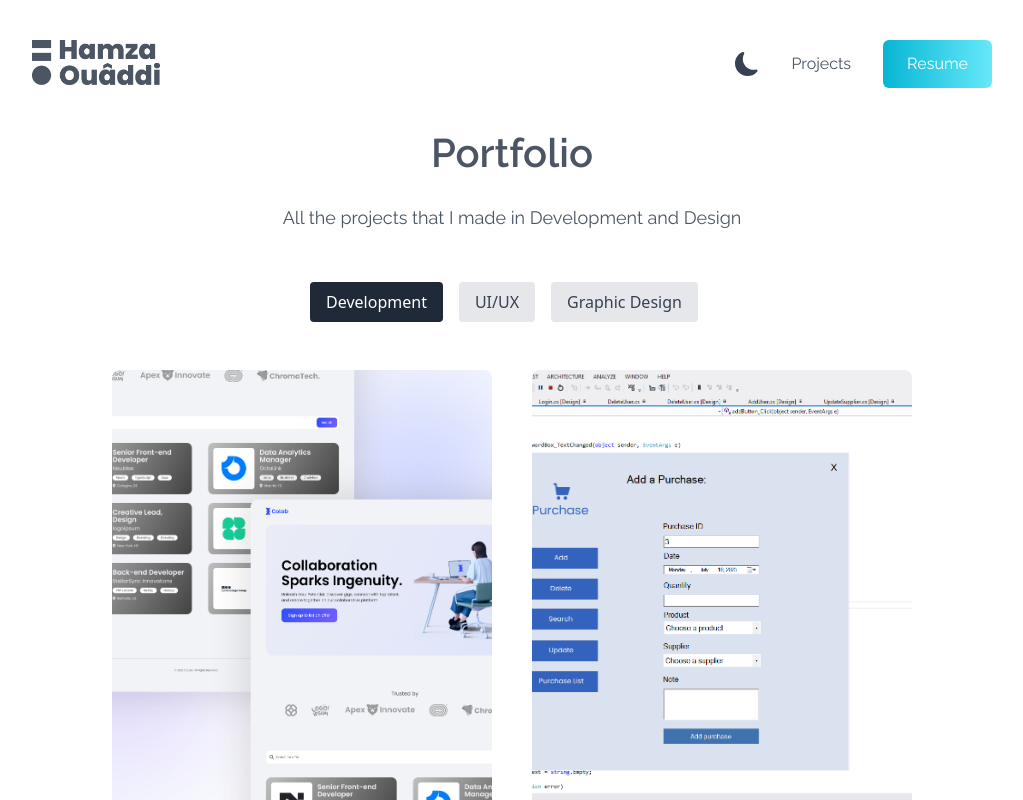
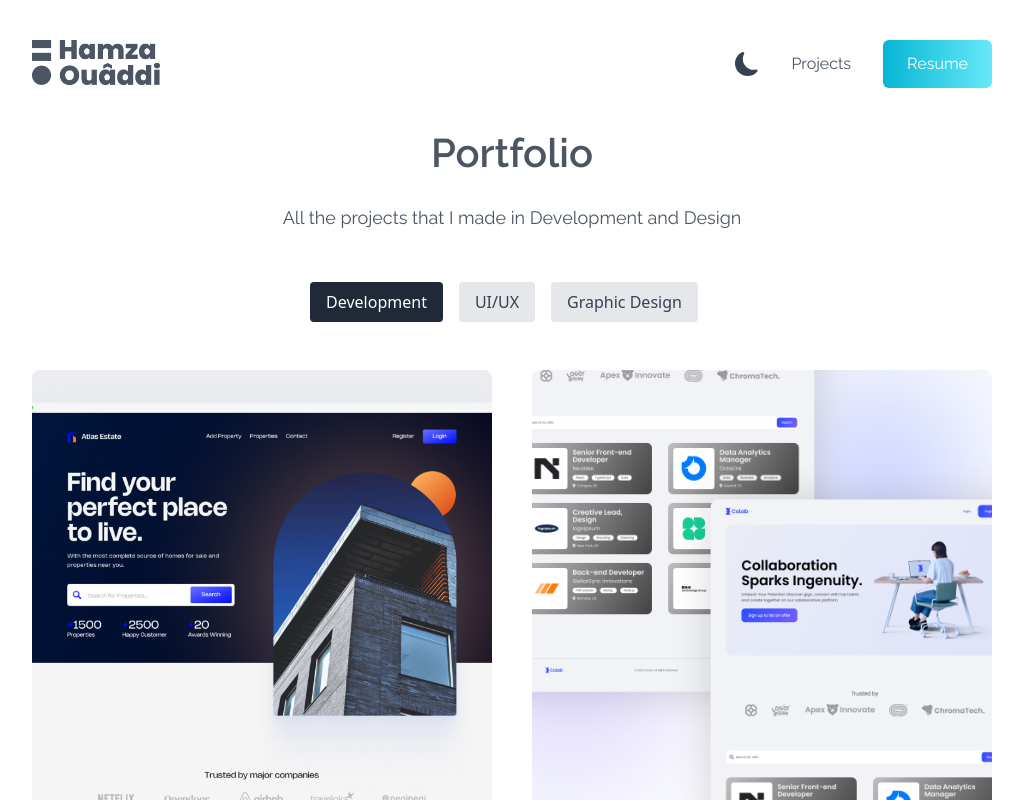
Before and after one commit to hamza-ouaddi/portfolio, a React (Vite) app: page /projects in a window 1280 px wide. Shown: the whole page, without its empty margins (128-1151 px from the left). Built offline with nearby package versions, Linux system fonts and the light colour scheme.

Commit message:
add skills icon for vuejs and laravel, as well as new projects

```diff
--- a/src/constants/SkillsData.jsx
+++ b/src/constants/SkillsData.jsx
@@ -4,6 +4,8 @@ import {
   SiJavascript,
   SiMongodb,
   SiReact,
+  SiVuedotjs,
+  SiLaravel,
   SiCsharp,
   SiMysql,
   SiBootstrap,
@@ -59,9 +61,21 @@ export const skills = [
   },
 
   {
+    id: "skill-17",
+    icon: <SiVuedotjs />,
+    title: "Vue.js",
+  },
+
+  {
     id: "skill-8",
     icon: <DiNodejsSmall />,
     title: "Node.js",
+  },
+
+  {
+    id: "skill-18",
+    icon: <SiLaravel />,
+    title: "PHP Laravel",
   },
 
   {
--- a/src/constants/index.js
+++ b/src/constants/index.js
@@ -27,10 +27,12 @@ import weatherApp from "../assets/Portfolio/development/weather-app.png";
 import secretlySocialNetwork from "../assets/Portfolio/development/secretly-social-network.png";
 import stockManagementSystem from "../assets/Portfolio/development/stock-management-system.png";
 import colab from "../assets/Portfolio/development/colab.png";
+import atlasEstate from "../assets/Portfolio/development/atlas-estate.jpg";
 
 ////UI-UX
 import colabUI from "../assets/Portfolio/ui-ux/Colab-UI-Web-Design.png";
 import schoolWebpageUI from "../assets/Portfolio/ui-ux/School-Website-UI.jpg";
+import atlasEstateui from "../assets/Portfolio/ui-ux/Atlas-Estate-Website-UI.jpg";
 
 ////Graphic Design
 import personalBranding from "../assets/Portfolio/graphic-design/Personal-Branding.jpg";
@@ -111,6 +113,15 @@ export const works = [
     category: "Graphic Design",
   },
   {
+    id: "ui-ux-3",
+    image: atlasEstateui,
+    title: "Atlas Estate Website Design",
+    description: "UI web design for a real estate platform.",
+    technologies: ["Figma"],
+    link: "https://dribbble.com/shots/23136344-Atlas-Estate-Website-Design",
+    category: "UI/UX",
+  },
+  {
     id: "ui-ux-02",
     image: schoolWebpageUI,
     title: "School Homepage UI Concept",
@@ -128,6 +139,26 @@ export const works = [
     technologies: ["Figma"],
     link: "https://dribbble.com/shots/22505281-Colab-Post-Discover-Job-Offers-UI-Web-Design",
     category: "UI/UX",
+  },
+  {
+    id: "dev-12",
+    image: atlasEstate,
+    title: "Atlas Estate",
+    description:
+      "Atlas Estate, a real estate platform built with React, Node.js with Express.js, and MongoDB with Prisma. Tailwind CSS and Mantine UI for styling. And Auth0 for authentication. ",
+    technologies: [
+      "React",
+      "Node.js",
+      "Express.js",
+      "MongoDB",
+      "Prisma",
+      "Auth0",
+      "Tailwind CSS",
+      "Mantine UI",
+    ],
+    link: "https://github.com/hamza-ouaddi/atlas-estate-website",
+    repo: "https://github.com/hamza-ouaddi/atlas-estate-website",
+    category: "Development",
   },
   {
     id: "dev-11",
--- a/src/pages/Projects.jsx
+++ b/src/pages/Projects.jsx
@@ -43,7 +43,7 @@ const Projects = () => {
         variants={containerVariants}
         initial="hidden"
         whileInView="show"
-        className="lg:px-10 px-2 pb-8 text-center mt-12"
+        className=" pb-8 text-center mt-12"
       >
         <motion.h3
           variants={itemVariants}
@@ -76,7 +76,7 @@ const Projects = () => {
 
         <motion.div
           variants={itemVariants}
-          className="flex flex-col gap-10 sm:px-10 px-4 lg:flex-row lg:flex-wrap mt-12"
+          className="flex flex-col gap-10 lg:flex-row lg:flex-wrap mt-12"
         >
           {filterWorks
             .sort((a, b) => b.id - a.id)
```
Also changed, not shown: src/assets/Portfolio/development/atlas-estate.jpg (added), src/assets/Portfolio/ui-ux/Atlas-Estate-Website-UI.jpg (added).
